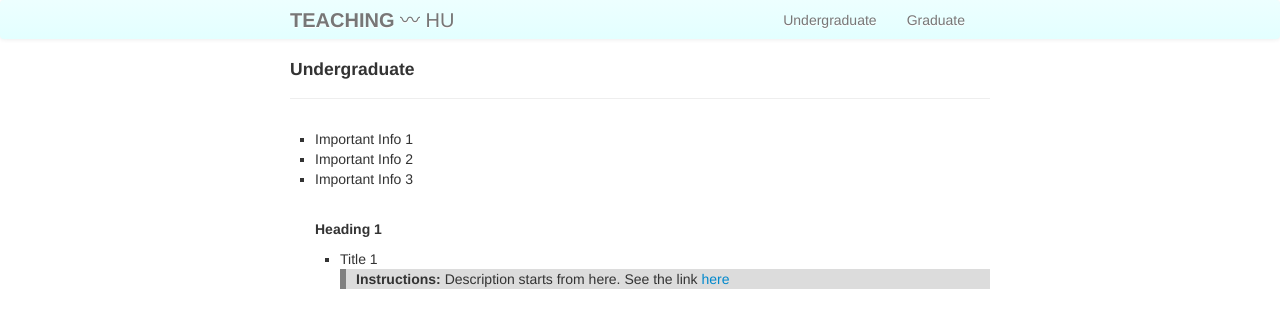
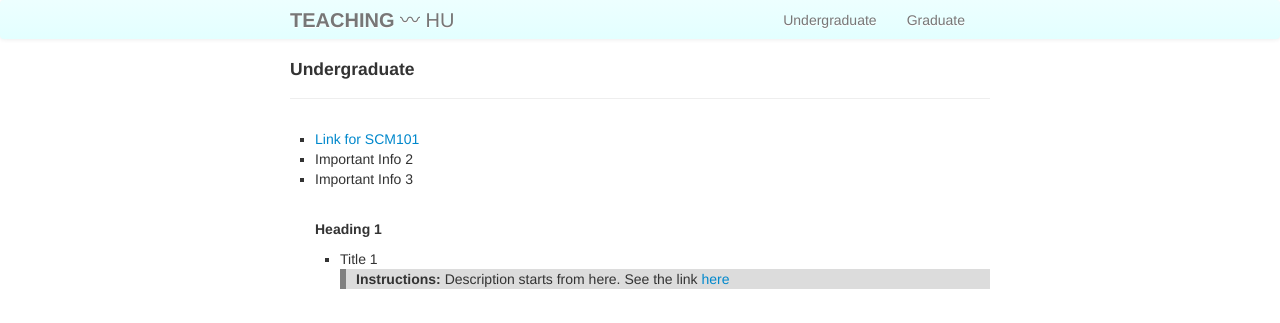
Before and after one commit to 101scm/101scm.github.io, a Jekyll site: the page built from pages/undergraduate.md, in a window 1280 px wide. Shown: the top 323 px of the page. Built offline with Jekyll 4.4.1, drawn with Linux system fonts in a browser that asks for light colours.

Commit message:
Update undergraduate.md

```diff
--- a/pages/undergraduate.md
+++ b/pages/undergraduate.md
@@ -4,7 +4,7 @@ title: Undergraduate
 description: Undergraduate Program
 ---
 <ul>
-<li>Important Info 1</li>
+<li><a href="https://teaching101.github.io/pages/undergraduate/scm101">Link for SCM101</a></li>
 <li>Important Info 2</li>
 <li>Important Info 3</li>
 
```
